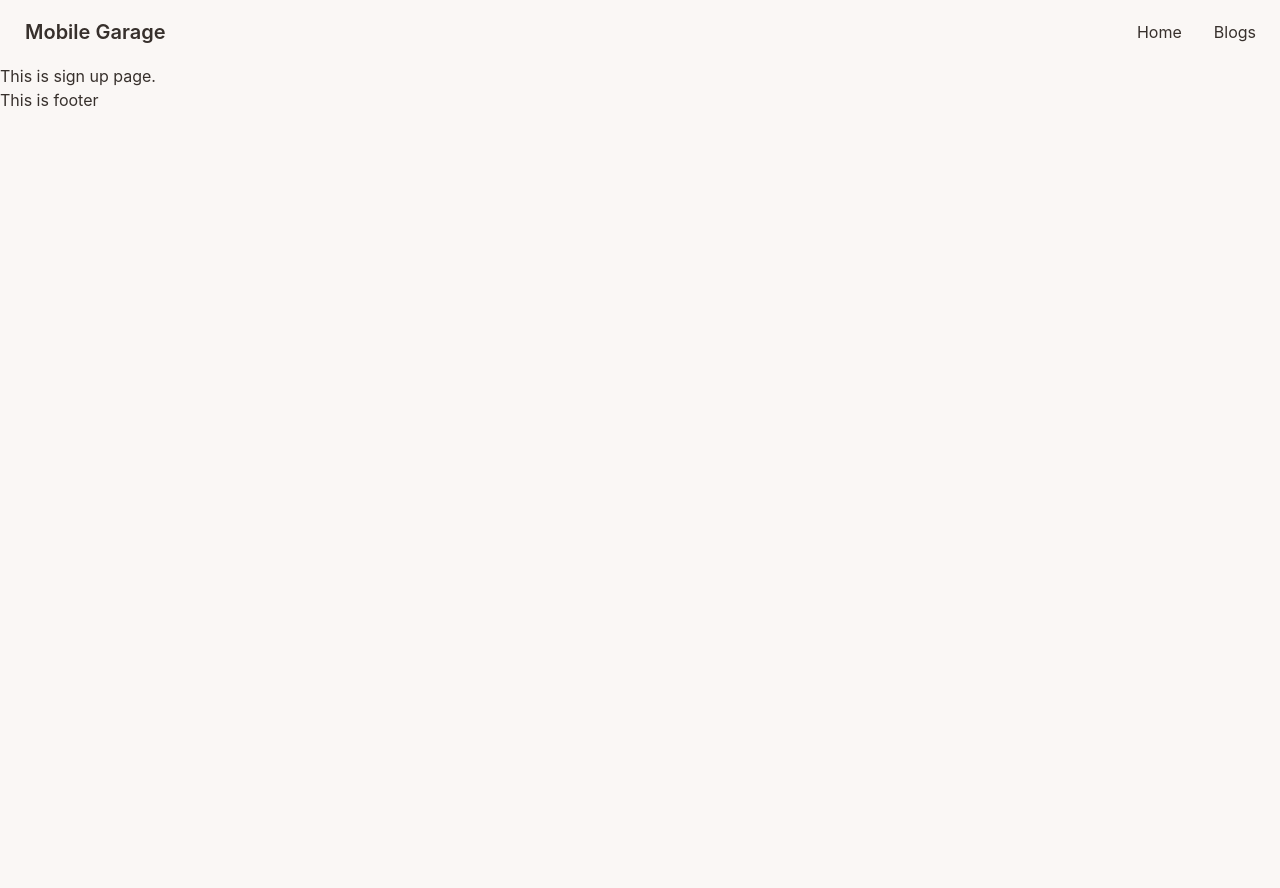
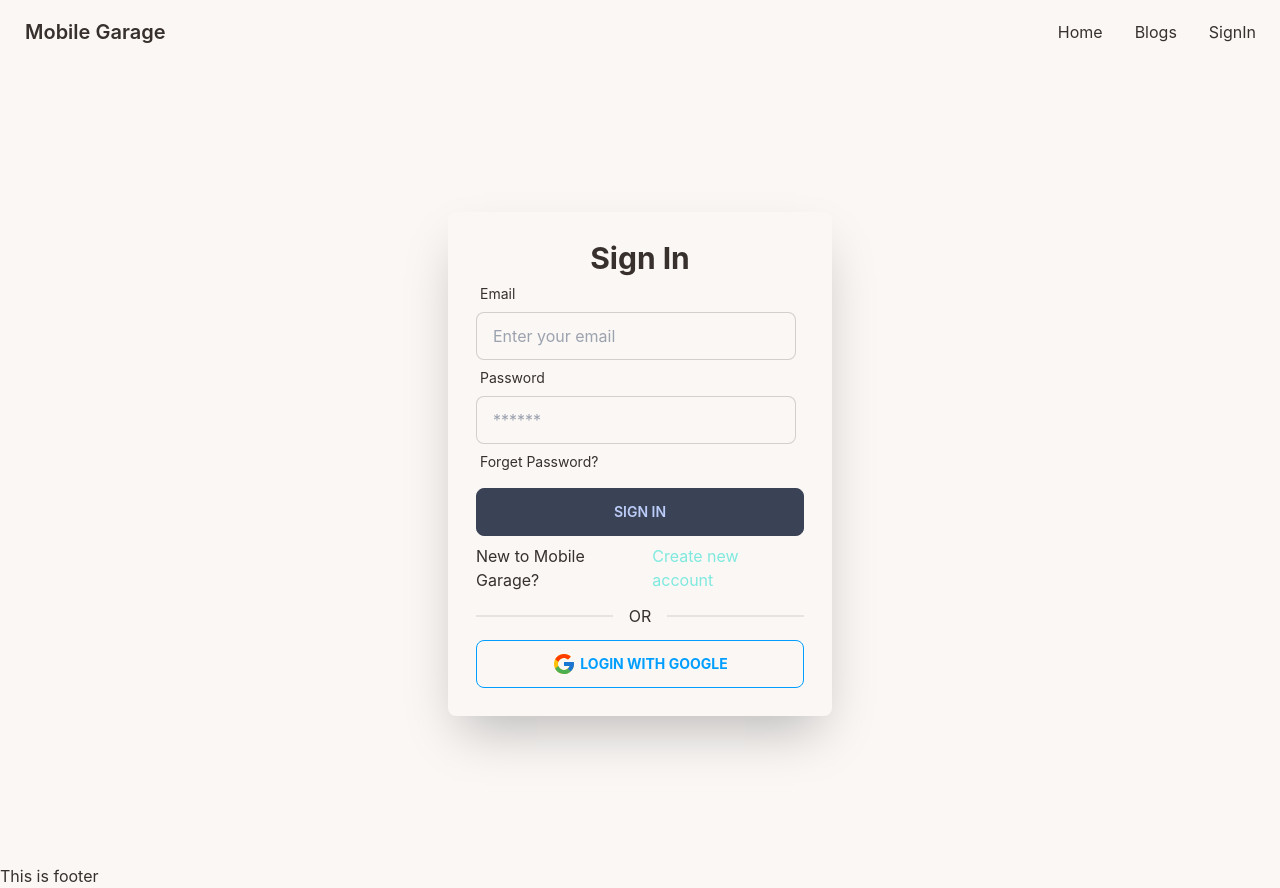
Before and after one commit to Imtiaj09/mobile-garage-used-products-resale-client, a React (Create React App) app: page /signin in a window 1280 px wide. Before the commit the page ends 800 px from the top, so only its background shows below. Built offline with nearby package versions, Linux system fonts and the light colour scheme.

Commit message:
Sign In card has beed created with react-hook- from

```diff
--- a/package.json
+++ b/package.json
@@ -9,6 +9,8 @@
     "daisyui": "^2.42.0",
     "react": "^18.2.0",
     "react-dom": "^18.2.0",
+    "react-hook-form": "^7.39.5",
+    "react-icons": "^4.6.0",
     "react-router-dom": "^6.4.3",
     "react-scripts": "5.0.1",
     "web-vitals": "^2.1.4"
--- a/src/Pages/Login/SignIn.jsx
+++ b/src/Pages/Login/SignIn.jsx
@@ -1,9 +1,64 @@
-import React from "react";
+import React, { useState } from "react";
+import { useForm } from "react-hook-form";
+import { Link } from "react-router-dom";
+import { FcGoogle } from "react-icons/fc";
 
 const SignIn = () => {
+  const { register, handleSubmit } = useForm();
+
+  const handleSignUp = (data) => {
+    console.log(data);
+  };
+
   return (
-    <div>
-      <h2>This is sign up page.</h2>
+    <div className="h-[800px] flex justify-center items-center">
+      <div className="w-96 p-7 shadow-2xl bg-base-100 rounded-lg">
+        <h2 className="text-3xl text-center font-bold">Sign In</h2>
+
+        <form onSubmit={handleSubmit(handleSignUp)}>
+          <div className="form-control w-full max-w-xs">
+            <label className="label">
+              <span className="label-text">Email</span>
+            </label>
+            <input
+              type="text"
+              {...register("email")}
+              className="input input-bordered w-full max-w-xs"
+              placeholder="Enter your email"
+            />
+          </div>
+          <div className="form-control w-full max-w-xs">
+            <label className="label">
+              <span className="label-text">Password</span>
+            </label>
+            <input
+              type="password"
+              {...register("password")}
+              className="input input-bordered w-full max-w-xs"
+              placeholder="******"
+            />
+            <label className="label mb-2">
+              <span className="label-text">Forget Password?</span>
+            </label>
+          </div>
+          <input
+            className="btn btn-accent w-full"
+            value="Sign In"
+            type="submit"
+          />
+        </form>
+        <p className="flex justify-center mt-2">
+          New to Mobile Garage?{" "}
+          <Link className="text-secondary hover:text-primary" to="/signup">
+            Create new account
+          </Link>
+        </p>
+        <div className="divider">OR</div>
+        <button className="btn btn-outline w-full btn-primary text-black font-bold">
+          <FcGoogle className="w-6 h-6 mr-1" />
+          <span>Login with Google</span>
+        </button>
+      </div>
     </div>
   );
 };
--- a/src/Pages/Shared/Navbar/Navbar.jsx
+++ b/src/Pages/Shared/Navbar/Navbar.jsx
@@ -9,6 +9,9 @@ const Navbar = () => {
       </li>
       <li>
         <Link to="/blogs">Blogs</Link>
+      </li>
+      <li>
+        <Link to="/signin">SignIn</Link>
       </li>
     </React.Fragment>
   );
--- a/tailwind.config.js
+++ b/tailwind.config.js
@@ -7,7 +7,7 @@ module.exports = {
     themes: [
       {
         mobiletheme: {
-          primary: '#00FFF6',
+          primary: '#009EFF',
           secondary: '#7FE9DE',
           accent: "#3A4256",
           neutral: "#291334",
```
Also changed, not shown: 1 other file (tests, documents, lock files or other folders).
